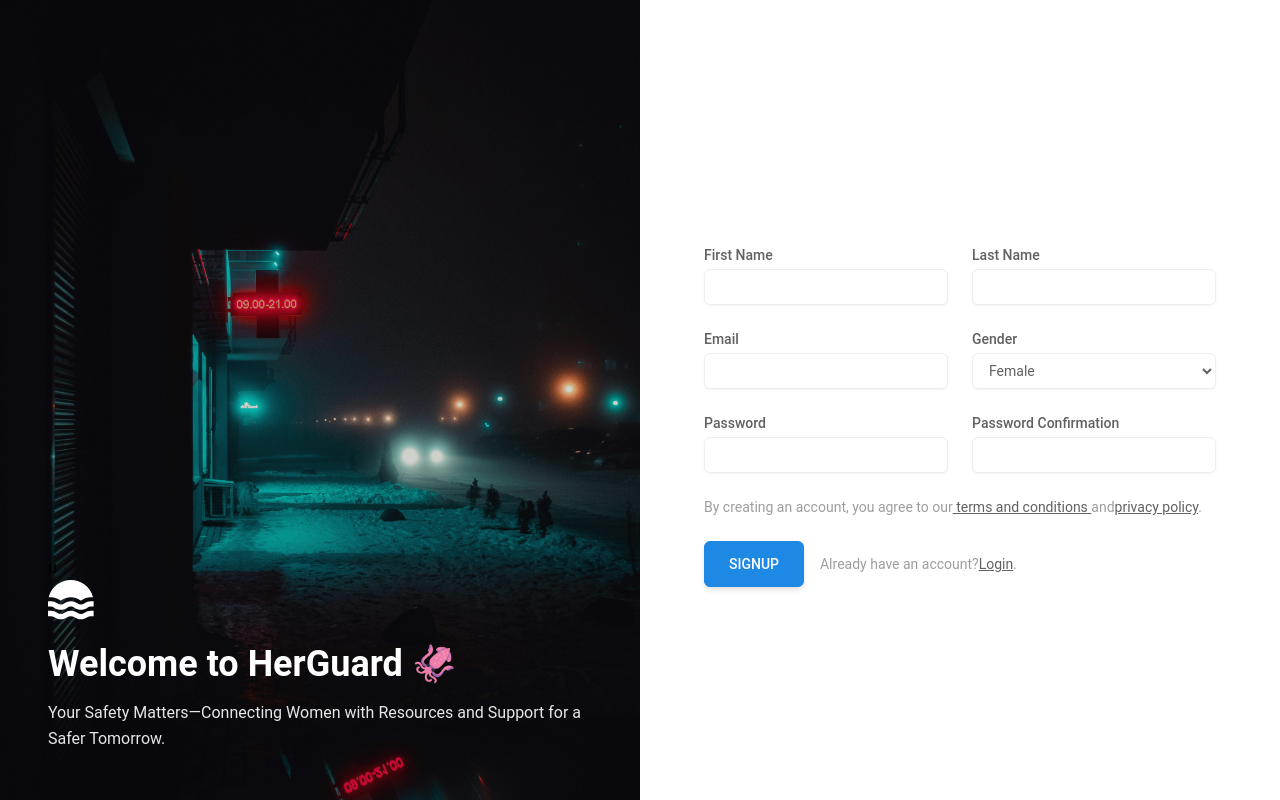
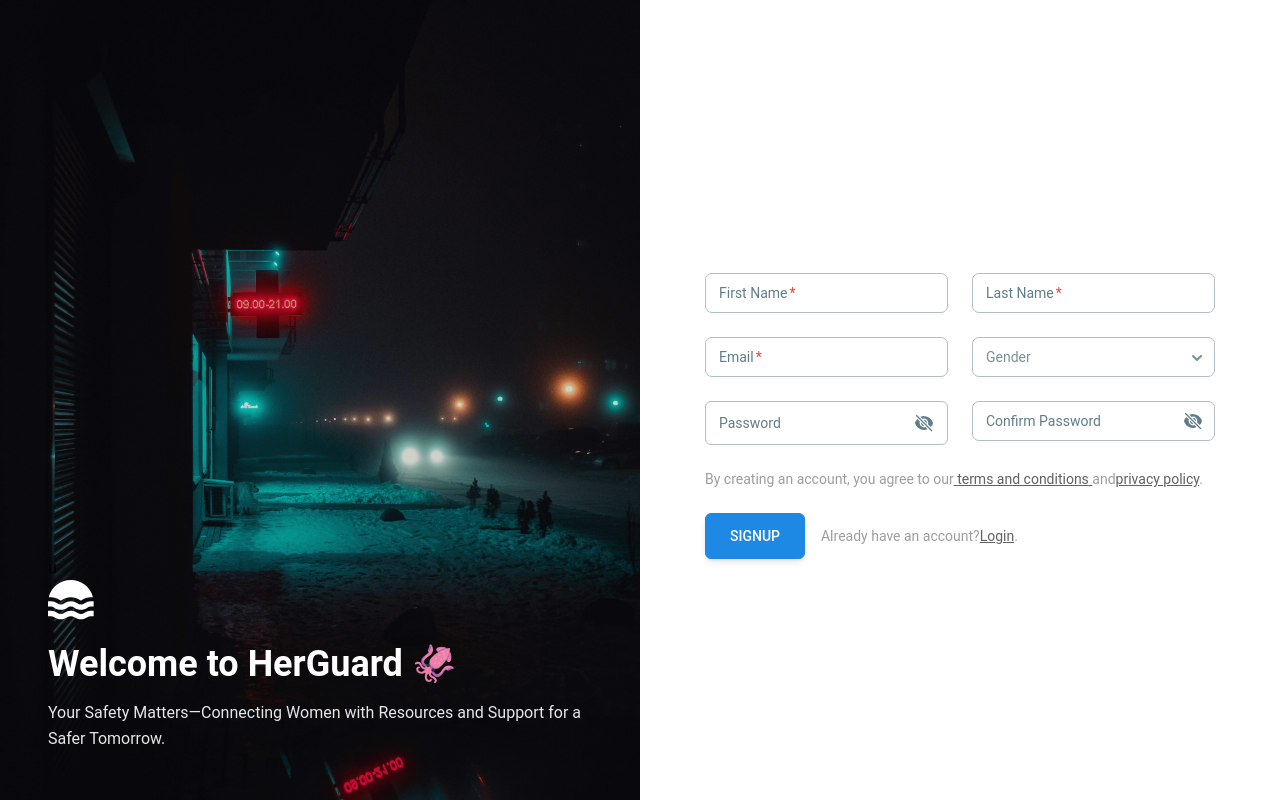
Before and after one commit to mahesh2-lab/client--Copy-, a React (Vite) app in the folder Frotnend/: page /signup in a window 1280 px wide. Built offline with nearby package versions, Linux system fonts and the light colour scheme.

Commit message:
Update signUp.jsx

```diff
--- a/Frotnend/src/login/signUp.jsx
+++ b/Frotnend/src/login/signUp.jsx
@@ -3,9 +3,13 @@ import React from "react";
 import useSignup from "../hooks/useSignup";
 import { Link } from "react-router-dom";
 import { Button } from "@material-tailwind/react";
+import { Input, Select, Option } from "@material-tailwind/react";
 import { Helmet } from "react-helmet";
+import { EyeSlashIcon, EyeIcon } from "@heroicons/react/24/solid";
 
 export const SignUp = () => {
+  const [passwordShown, setPasswordShown] = useState(false);
+  const togglePasswordVisiblity = () => setPasswordShown((cur) => !cur);
   const { loading, Signup } = useSignup();
 
   const [inputs, setInputs] = useState({
@@ -19,14 +23,15 @@ export const SignUp = () => {
 
   const handleSubmit = async (e) => {
     e.preventDefault();
+    // console.log(inputs);
     await Signup(inputs);
   };
 
   return (
     <>
-    <Helmet>
+      <Helmet>
         <title>HerGuard - SignUp</title>
-    </Helmet>
+      </Helmet>
       <section className="bg-white">
         <div className="lg:grid lg:min-h-screen lg:grid-cols-12">
           <section className="relative flex h-32 items-end bg-gray-900 lg:col-span-5 lg:h-full xl:col-span-6">
@@ -97,126 +102,93 @@ export const SignUp = () => {
                 className="mt-8 grid grid-cols-6 gap-6"
               >
                 <div className="col-span-6 sm:col-span-3">
-                  <label
-                    htmlFor="FirstName"
-                    className="block text-sm font-medium text-gray-700"
-                  >
-                    First Name
-                  </label>
-
-                  <input
-                    type="text"
-                    id="FirstName"
-                    name="first_name"
+                  <Input
+                    label="First Name"
+                    required
                     value={inputs.firstName}
                     onChange={(e) =>
                       setInputs({ ...inputs, firstName: e.target.value })
                     }
-                    className="mt-1 h-9 w-full  rounded-md border-gray-200 border bg-white text-lg px-3 text-gray-700 shadow-sm"
                   />
                 </div>
 
                 <div className="col-span-6 sm:col-span-3">
-                  <label
-                    htmlFor="LastName"
-                    className="block text-sm font-medium text-gray-700"
-                  >
-                    Last Name
-                  </label>
-
-                  <input
-                    type="text"
-                    id="LastName"
-                    name="last_name"
+                  <Input
+                    label="Last Name"
+                    required
                     value={inputs.lastName}
                     onChange={(e) =>
                       setInputs({ ...inputs, lastName: e.target.value })
                     }
-                    className="mt-1 w-full px-3 h-9 border rounded-md border-gray-200 bg-white text-sm text-gray-700 shadow-sm"
                   />
                 </div>
 
                 <div className="col-span-6 sm:col-span-3">
-                  <label
-                    htmlFor="Email"
-                    className="block text-sm font-medium text-gray-700"
-                  >
-                    {" "}
-                    Email{" "}
-                  </label>
-
-                  <input
+                  <Input
+                    label="Email"
+                    required
                     type="email"
-                    id="Email"
-                    name="email"
                     value={inputs.email}
                     onChange={(e) =>
                       setInputs({ ...inputs, email: e.target.value })
                     }
-                    className="mt-1 w-full px-3 h-9 border rounded-md border-gray-200 bg-white text-sm text-gray-700 shadow-sm"
                   />
                 </div>
 
                 <div className="col-span-6 sm:col-span-3">
-                  <label
-                    htmlFor="gender"
-                    className="block text-sm font-medium text-gray-700"
+                  <Select
+                    label="Gender"
+                    value={inputs.gender}
+                    onChange={(e) =>{
+                      setInputs({ ...inputs, gender: e})
+                    }
+                    }
                   >
-                    {" "}
-                    Gender{" "}
-                  </label>
-                  <select
-                    name="gender"
-                    id="gender"
-                    value={inputs.gender}
-                    onChange={(e) =>
-                      setInputs({ ...inputs, gender: e.target.value })
-                    }
-                    className="mt-1 w-full px-3 h-9 border rounded-md border-gray-200 bg-white text-sm text-gray-700 shadow-sm"
-                  >
-                    <option value="female">Female</option>
-                    <option value="male">Male</option>
-                  </select>
+                    <Option value="female">Female</Option>
+                    <Option value="male">Male</Option>
+                  </Select>
                 </div>
 
                 <div className="col-span-6 sm:col-span-3">
-                  <label
-                    htmlFor="Password"
-                    className="block text-sm font-medium text-gray-700"
-                  >
-                    {" "}
-                    Password{" "}
-                  </label>
-
-                  <input
-                    type="password"
-                    id="Password"
-                    name="password"
+                  <Input
+                    size="lg"
+                    placeholder="********"
+                    label="Password"
                     value={inputs.password}
                     onChange={(e) =>
                       setInputs({ ...inputs, password: e.target.value })
                     }
-                    className="mt-1 w-full px-3 h-9 border rounded-md border-gray-200 bg-white text-sm text-gray-700 shadow-sm"
+                    type={passwordShown ? "text" : "password"}
+                    icon={
+                      <i onClick={togglePasswordVisiblity}>
+                        {passwordShown ? (
+                          <EyeIcon className="h-5 w-5" />
+                        ) : (
+                          <EyeSlashIcon className="h-5 w-5" />
+                        )}
+                      </i>
+                    }
                   />
                 </div>
 
                 <div className="col-span-6 sm:col-span-3">
-                  <label
-                    htmlFor="PasswordConfirmation"
-                    className="block text-sm font-medium text-gray-700"
-                  >
-                    Password Confirmation
-                  </label>
-
-                  <input
-                    type="password"
-                    id="PasswordConfirmation"
-                    name="password_confirmation"
+                  <Input
+                    placeholder="********"
+                    label="Confirm Password"
                     value={inputs.confirmPassword}
                     onChange={(e) =>
                       setInputs({ ...inputs, confirmPassword: e.target.value })
                     }
-                    className="mt-1 w-full px-3 h-9 border rounded-md border-gray-200 bg-white text-sm text-gray-700 shadow-sm"
+                    type={passwordShown ? "text" : "password"}
+                    icon={
+                      <i onClick={togglePasswordVisiblity}>
+                        {passwordShown ? (
+                          <EyeIcon className="h-5 w-5" />
+                        ) : (
+                          <EyeSlashIcon className="h-5 w-5" />
+                        )}
+                      </i>
+                    }
                   />
                 </div>
 
```
